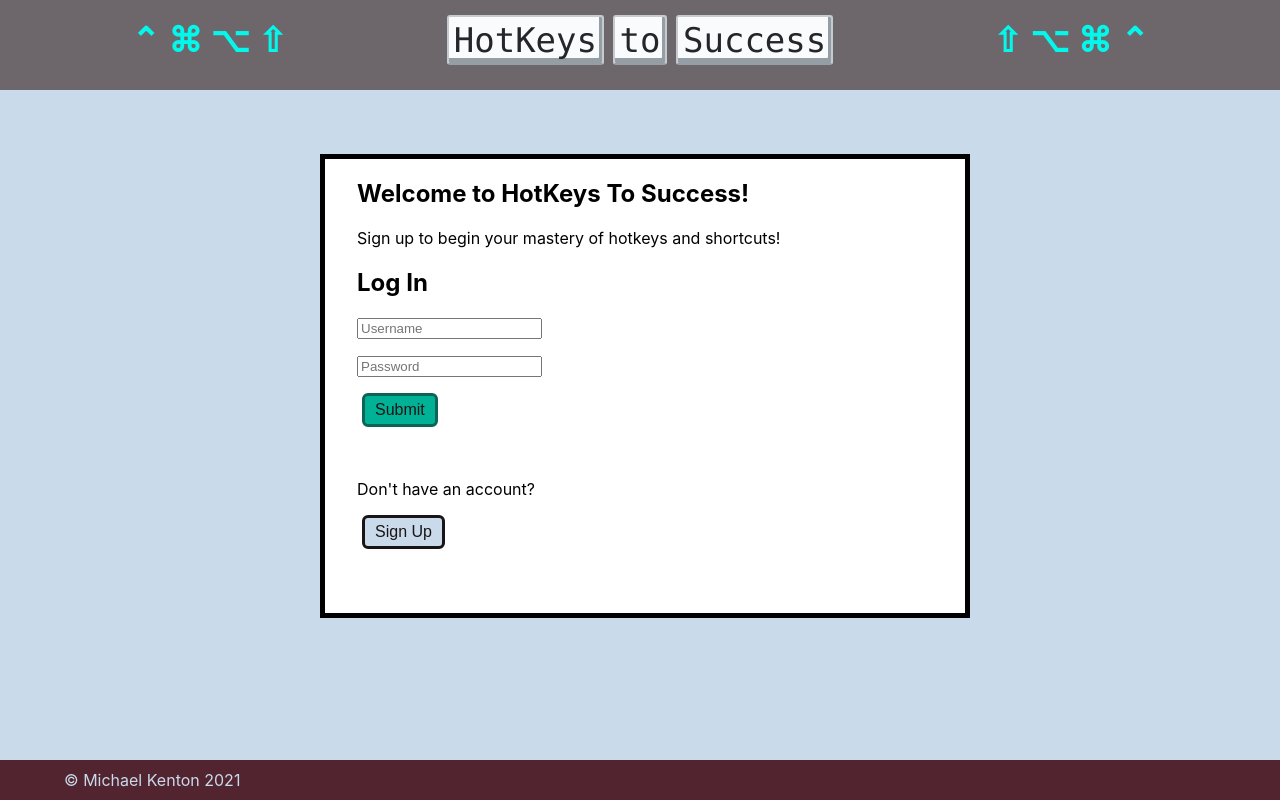
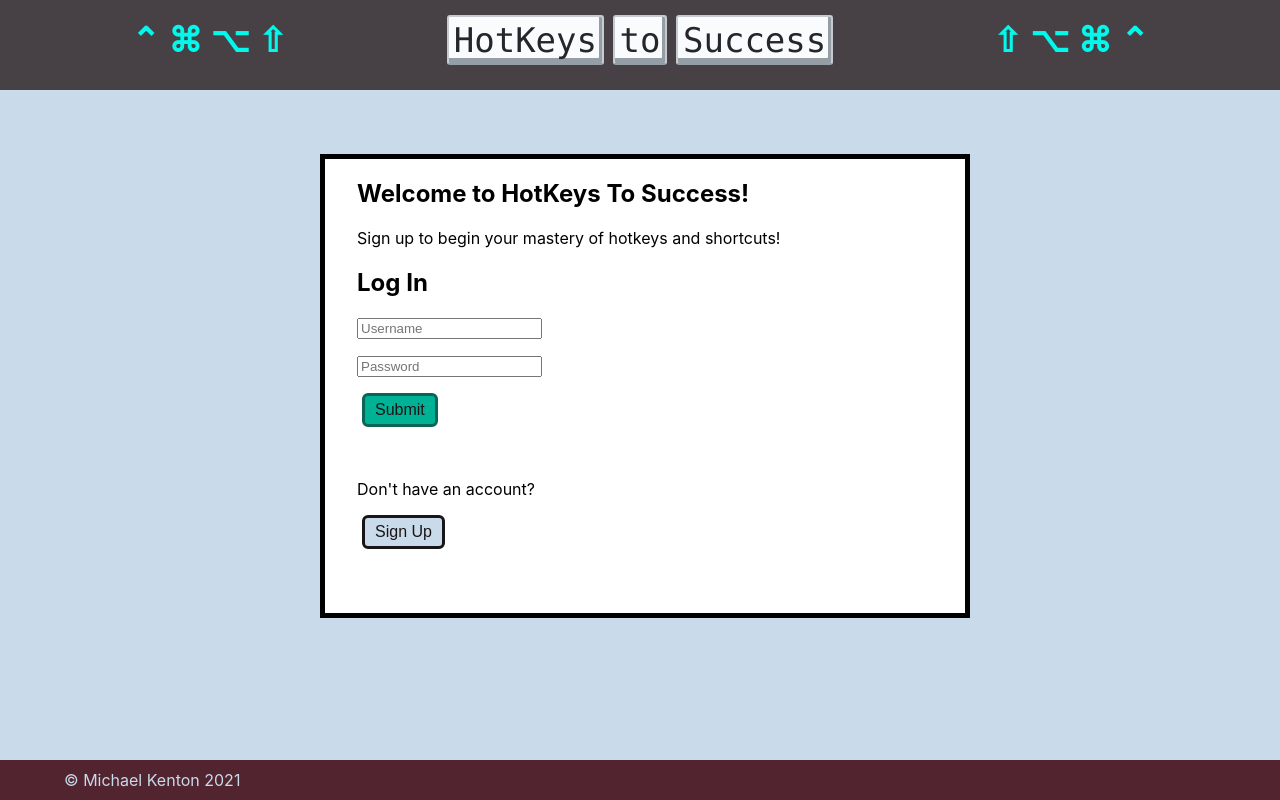
Before and after one commit to mkenton/hotkeys-to-success, a React (Create React App) app: page / in a window 1280 px wide. Built offline with nearby package versions, Linux system fonts and the light colour scheme; no server answers.

Commit message:
color adjust

```diff
--- a/src/App.css
+++ b/src/App.css
@@ -3,7 +3,7 @@
   --customgrey: #C9DAEA;
   --customflorescblue: #03F7EB;
   --customjungle: #0D6456;
-  --customblack: #6d666b;
+  --customblack: #474146;
   --customwine: #522430;
   --customamaranth: #AB2346;
   --customdarkgrey: #a6b3c0;
```
